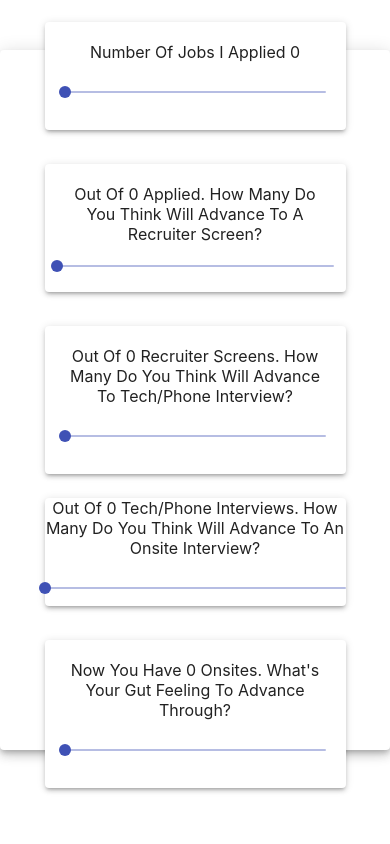
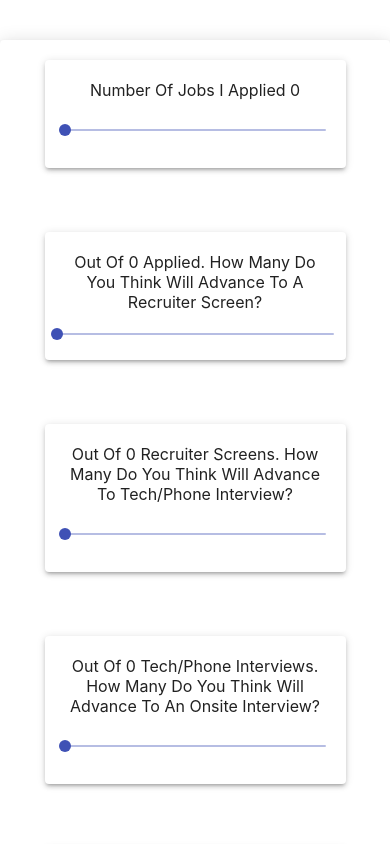
Before and after one commit to JSsquare/jobhunt-funnel, a React (Create React App) app: page / in a window 390 px wide. Shown: the top 844 px of the page. Built offline with nearby package versions, Linux system fonts and the light colour scheme.

Commit message:
Fixed viewport views on mobile devices

```diff
--- a/src/App.css
+++ b/src/App.css
@@ -3,19 +3,18 @@
   display: flex;
   justify-content: center;
   align-items: center;
-  margin-top: 50px;
+  margin: 40px 0px 40px 0px;
 }
 .paper-container {
   display: flex;
   justify-content: center;
   align-items: center;
-  height: 700px;
   width: 800px;
 }
 .paper-stage {
   display: flex;
   padding: 20px;
-  margin-top: 10px;
+  margin: 20px 0px 20px 0px;
 }
 
 .App-header {
--- a/src/Components/Container.js
+++ b/src/Components/Container.js
@@ -75,8 +75,8 @@ class Container extends React.Component {
                 </Paper>
             </Grid>
 
-            <Grid item xs={12} className="paper-stage">
-                <Paper elevation={3} >
+            <Grid item xs={12} >
+                <Paper elevation={3} className="paper-stage">
                 <Grid container spacing={2}>
                     <Grid item xs={12}>Out Of {this.props.propState.onsiteinterview} Tech/Phone Interviews. How Many Do You Think Will Advance To An Onsite Interview?</Grid>
                     <Grid item xs={12}><Slider id="onsiteinterview-input"
```
